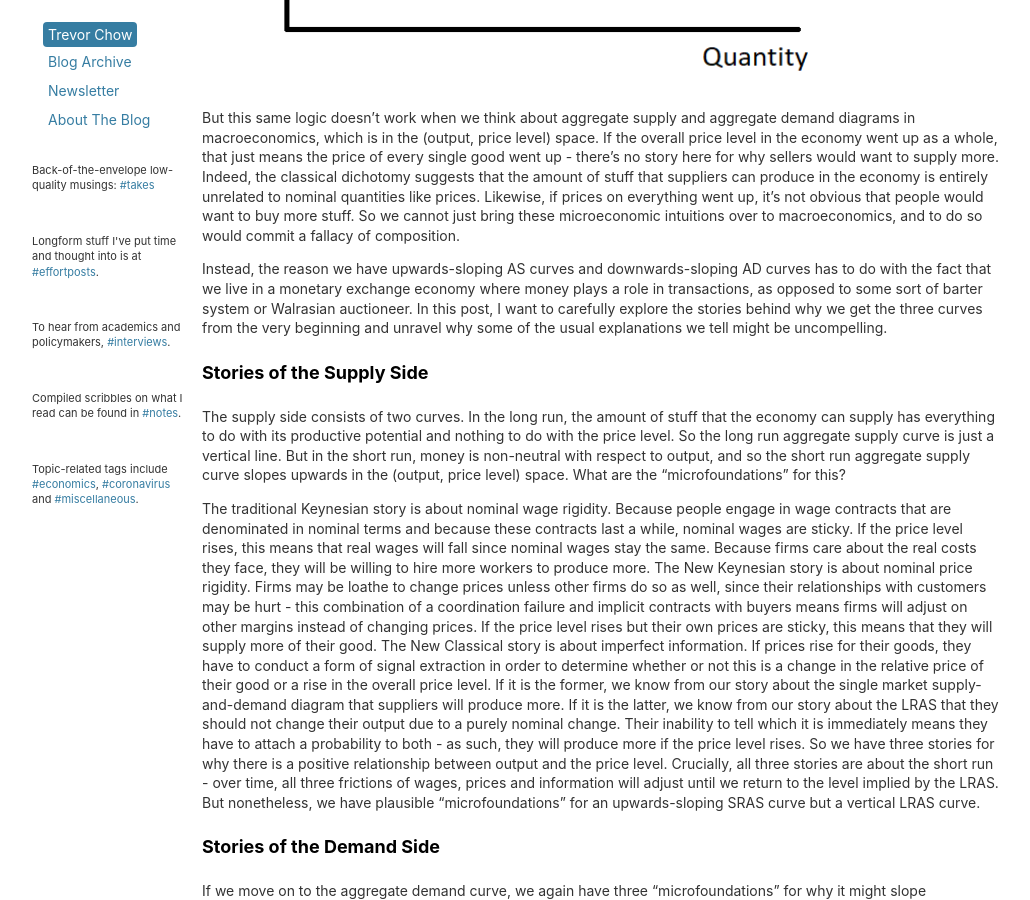
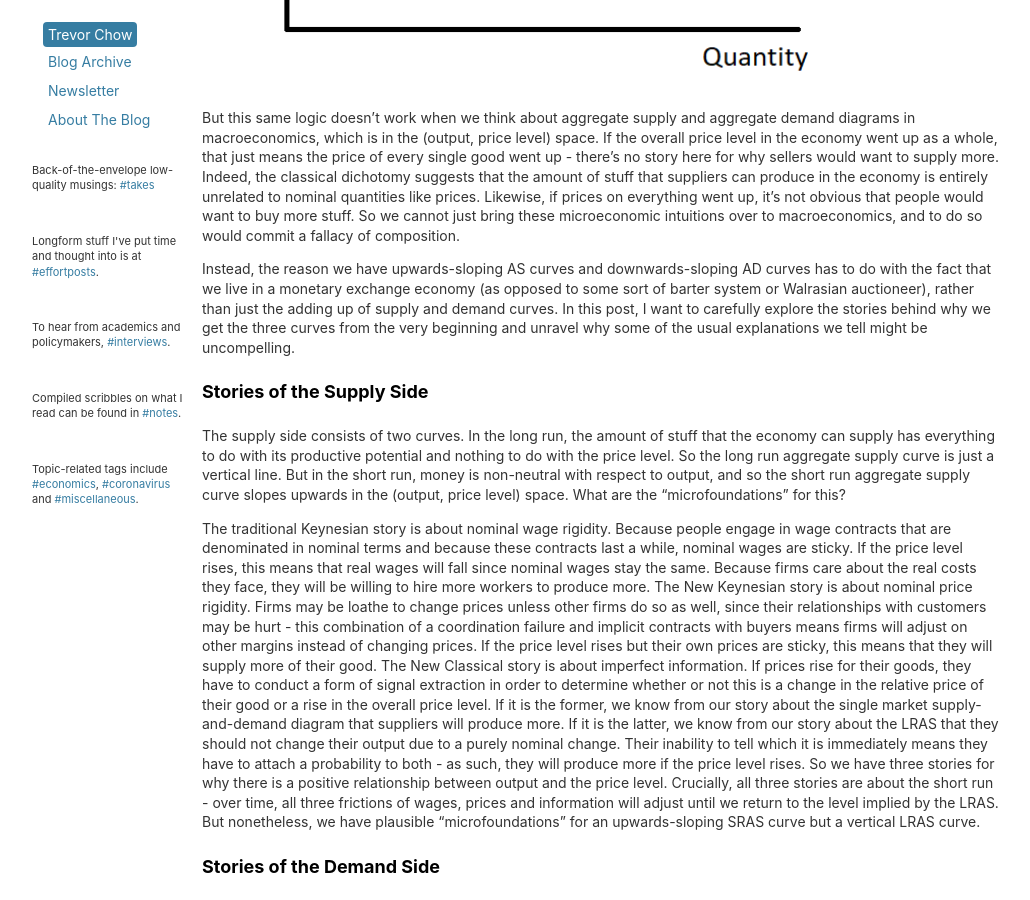
Before and after one commit to tmychow/tmychow.github.io, a Jekyll site: the page built from _posts/2021-03-29-the-fallacy-of-composition.md, in a window 1280 px wide and 900 px high, scrolled down 1022 px. Shown: the whole window, without its empty margins (28-1058 px from the left). Built offline with Jekyll 4.4.1, drawn with Linux system fonts in a browser that asks for light colours; formulas are drawn with MathJax 3.

Commit message:
Update 2021-03-29-the-fallacy-of-composition.md

```diff
--- a/_posts/2021-03-29-the-fallacy-of-composition.md
+++ b/_posts/2021-03-29-the-fallacy-of-composition.md
@@ -24,7 +24,7 @@ Consider a simple supply and demand diagram in microeconomics as below. We have
 
 But this same logic doesn't work when we think about aggregate supply and aggregate demand diagrams in macroeconomics, which is in the (output, price level) space. If the overall price level in the economy went up as a whole, that just means the price of every single good went up - there's no story here for why sellers would want to supply more. Indeed, the classical dichotomy suggests that the amount of stuff that suppliers can produce in the economy is entirely unrelated to nominal quantities like prices. Likewise, if prices on everything went up, it's not obvious that people would want to buy more stuff. So we cannot just bring these microeconomic intuitions over to macroeconomics, and to do so would commit a fallacy of composition.
 
-Instead, the reason we have upwards-sloping AS curves and downwards-sloping AD curves has to do with the fact that we live in a monetary exchange economy where money plays a role in transactions, as opposed to some sort of barter system or Walrasian auctioneer. In this post, I want to carefully explore the stories behind why we get the three curves from the very beginning and unravel why some of the usual explanations we tell might be uncompelling.
+Instead, the reason we have upwards-sloping AS curves and downwards-sloping AD curves has to do with the fact that we live in a monetary exchange economy (as opposed to some sort of barter system or Walrasian auctioneer), rather than just the adding up of supply and demand curves. In this post, I want to carefully explore the stories behind why we get the three curves from the very beginning and unravel why some of the usual explanations we tell might be uncompelling.
 
 #### Stories of the Supply Side
 
```
